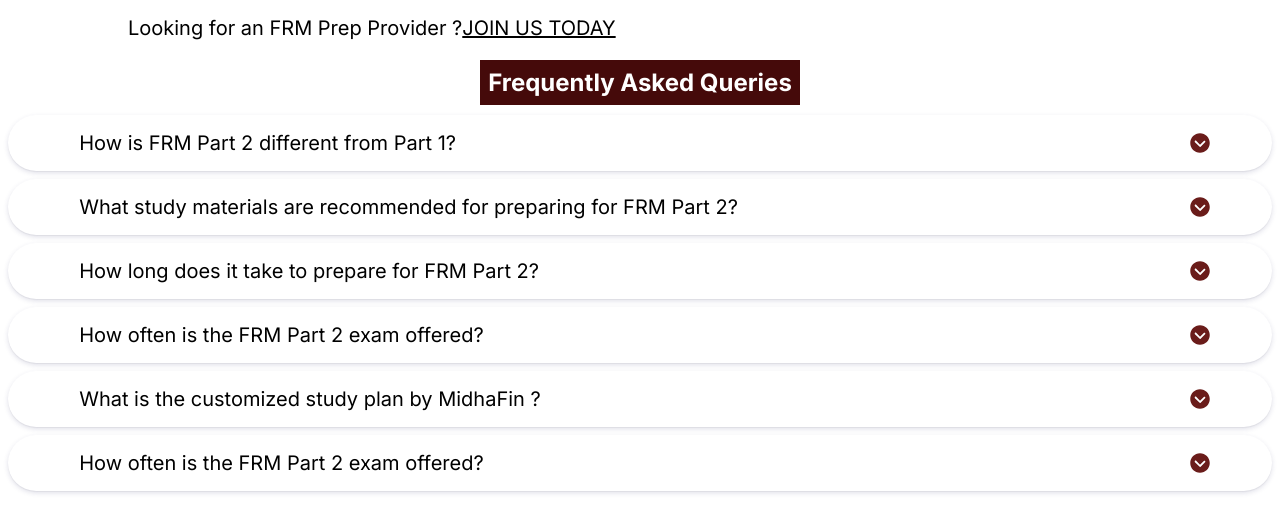
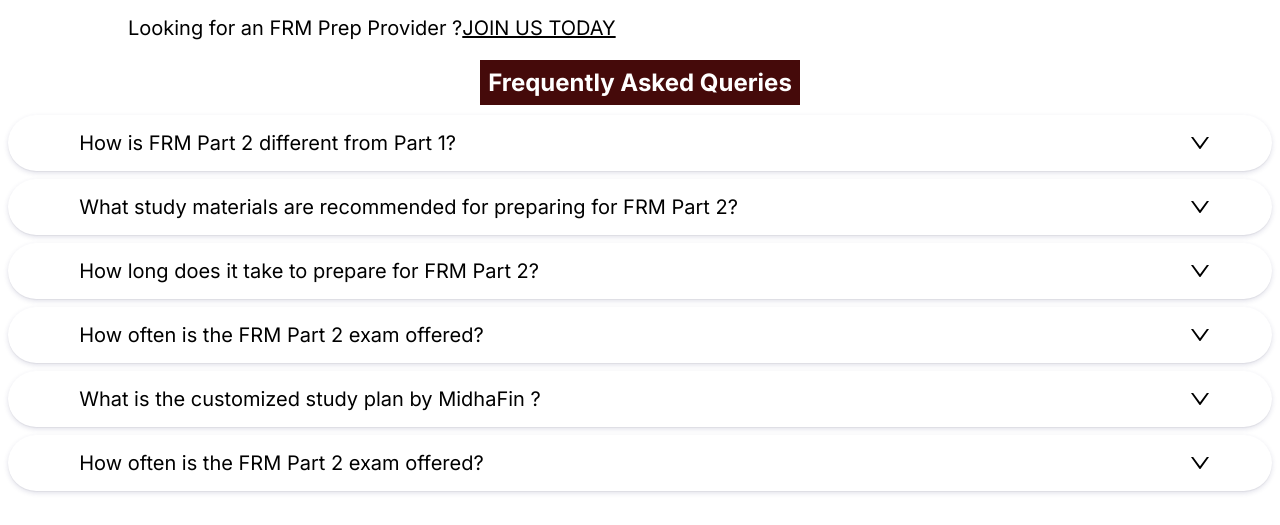
Before and after one commit to midhadomains/frm_midhafin_nextjs, a Next.js app: page /part-2 in a window 1280 px wide. Shown: the part 3300-3825 px from the top of the page. Built offline with nearby package versions, Linux system fonts and the light colour scheme.

Commit message:
accordian icon changed

```diff
--- a/app/page.jsx
+++ b/app/page.jsx
@@ -84,7 +84,7 @@ export default function Home() {
                         <h1 className='text-[30px] sm:text-[40px] lg:text-[60px] text-center sm:text-left mt-8 font-bold'>One Stop Destination For Your FRM Exams.</h1>
                         <div className='flex justify-around m-5 lg:m-9'>
                             <Image className='max-h-[80px] sm:max-h-[130px] ml-5 sm:ml-0' width={130} height={130} src="/Garp.svg" alt="Garp svg" priority={true} />
-                            <h1 className='text-[20px]font-medium sm:text-[25px] lg:text-[40px] border-l-[3px] px-[20px] lg:px-[40px] sm:ml-9'>We&apos;re a <span className='font-bold'>GARP approved</span> exam prep provider</h1>
+                            <h1 className='text-[20px]font-medium sm:text-[25px] lg:text-[35px] border-l-[3px] px-[20px] lg:px-[40px] sm:ml-9'>We&apos;re a <span className='font-bold'>GARP approved</span> exam prep provider</h1>
                         </div>
                         <button className="border mx-auto sm:mx-0 sm:mb-[85px] rounded-[54px] hover:bg-[#BE4E1E] w-fit px-[80px] m-5 sm:text-[20px] lg:text-[30px] font-semibold py-5">SIGNUP NOW</button>
                     </div>
--- a/components/Accordian.js
+++ b/components/Accordian.js
@@ -1,6 +1,6 @@
 "use client"
 import React, { useState } from 'react'
-import { IoIosArrowDropdownCircle, IoIosArrowDropupCircle } from 'react-icons/io';
+import { AiOutlineDown,AiOutlineUp } from 'react-icons/ai';
 import AOS from "aos";
 import "aos/dist/aos.css";
 
@@ -21,7 +21,7 @@ const Accordion = ({ buttonsData }) => {
                         onClick={() => toggleAccordion(button.id)}
                     >
                         <h1 className="flex-grow px-2 text-xl font-[400] duration-500">{button.text}</h1>
-                        <h1 className='mr-[5%]'>{selectedButton === button.id ? <IoIosArrowDropupCircle className="text-2xl text-[#6A1C1A]" /> : <IoIosArrowDropdownCircle className="text-2xl text-[#6A1C1A]" />}</h1>
+                        <h1 className='mr-[5%]'>{selectedButton === button.id ? <AiOutlineUp className="text-2xl" /> : <AiOutlineDown className="text-2xl" />}</h1>
                     </button>
                     {selectedButton === button.id && (
                         <div
--- a/tailwind.config.js
+++ b/tailwind.config.js
@@ -11,7 +11,7 @@ module.exports = {
         "gradient-radial": "radial-gradient(var(--tw-gradient-stops))",
         "gradient-conic":
           "conic-gradient(from 180deg at 50% 50%, var(--tw-gradient-stops))",
-          "contactbgimage": "url('/Vector 10.svg')",
+        "contactbgimage": "url('/Vector 10.svg')",
       },
 
     },
```
